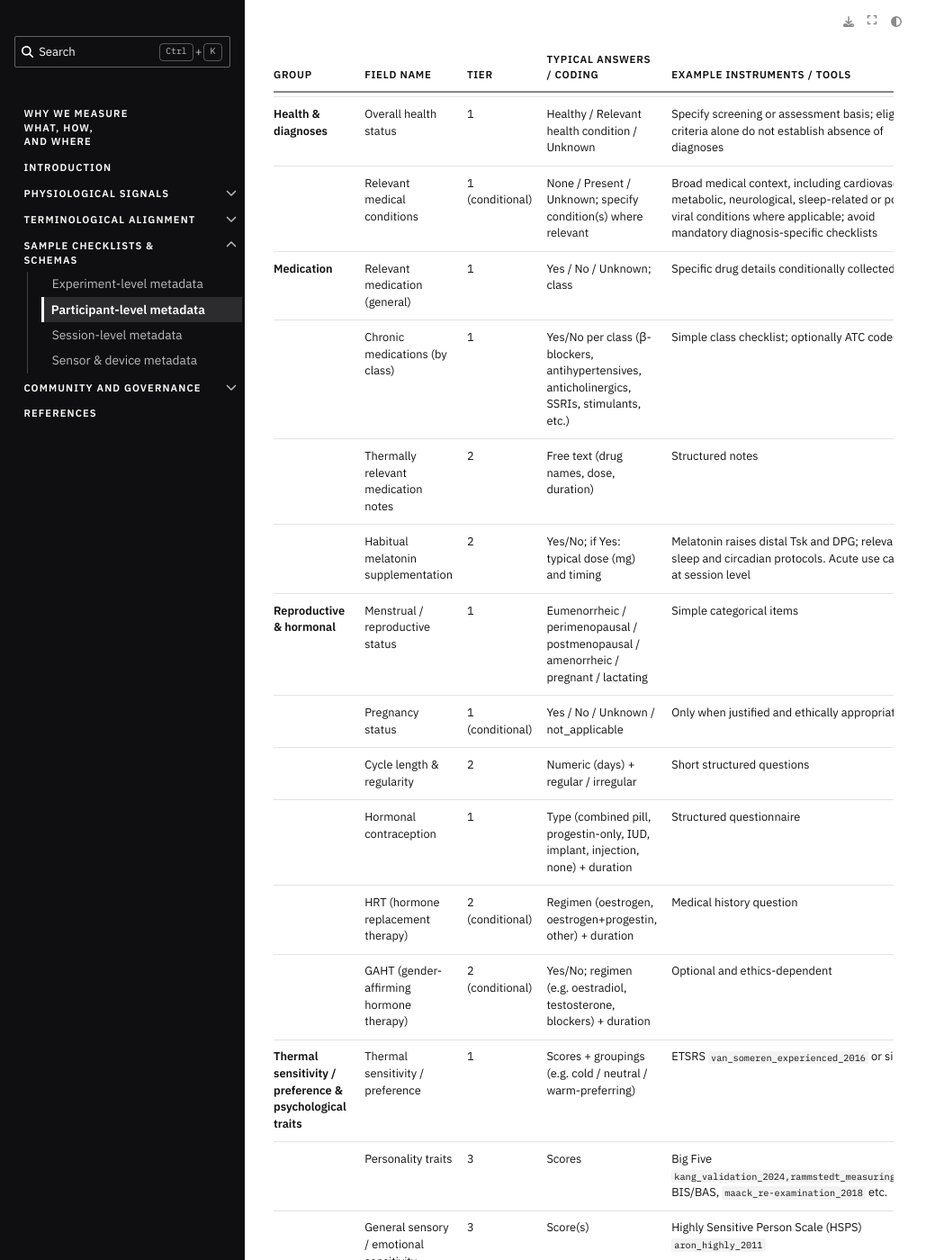
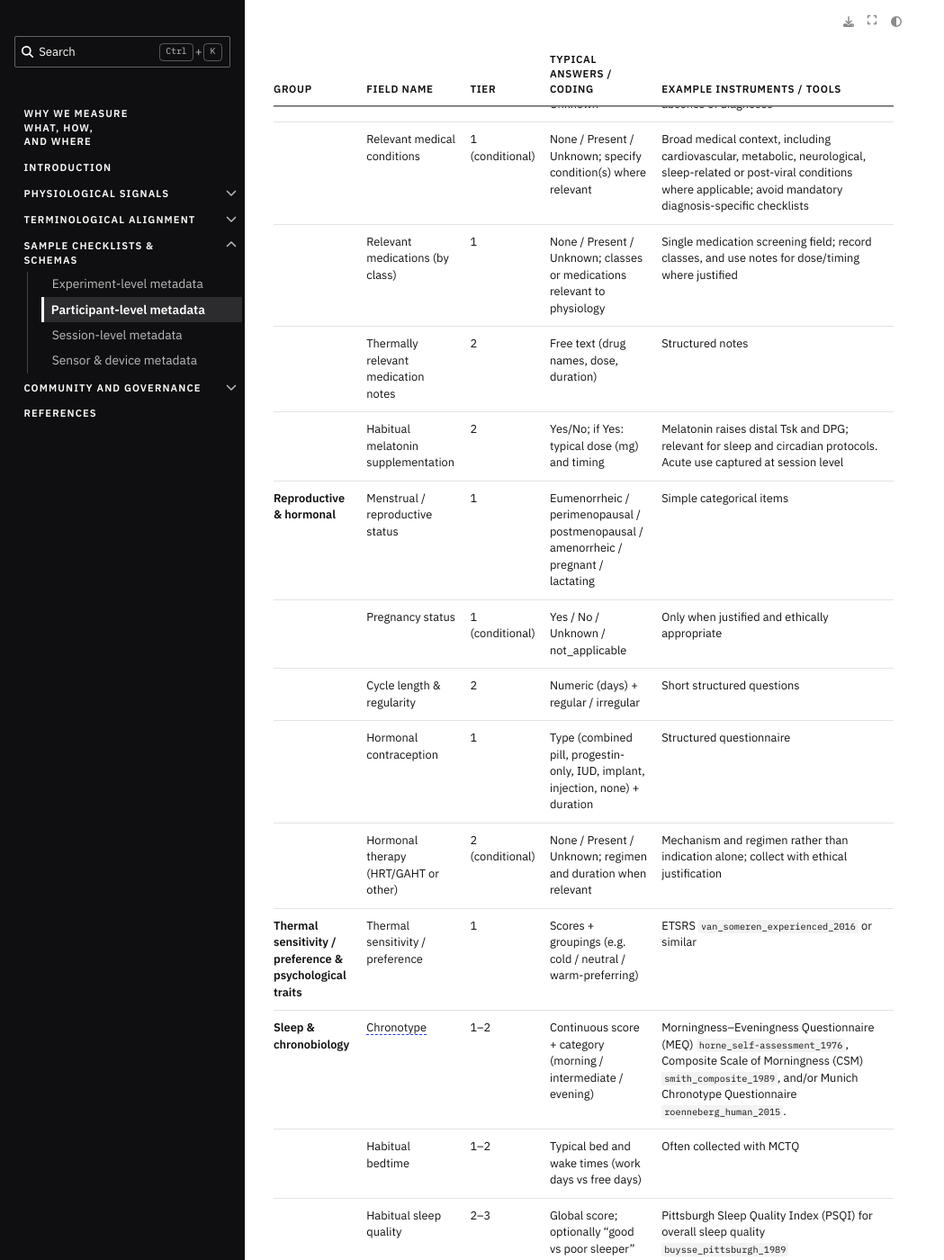
Before and after one commit to bilgekobas/WhyWeMeasureWhat, a Jupyter Book: the page built from book/content/sample-checklists-schemas/participant-level-metadata.md, in a window 1280 px wide and 1400 px high, scrolled down 2626 px. Shown: the whole window at 90% size, without its empty margins (0-1049 px from the left). Built offline with Jupyter Book 1.0.4 settings and Sphinx 7.4.7 and the Sphinx Book theme 1.1.4, drawn with Linux system fonts in a browser that asks for light colours; cross-references to code outside the pages are shown as plain code; some of the changed text lies outside the part shown.

Commit message:
Simplify and harmonise participant-level-metadata schema

```diff
--- a/book/content/sample-checklists-schemas/participant-level-metadata.md
+++ b/book/content/sample-checklists-schemas/participant-level-metadata.md
@@ -8,7 +8,7 @@
 
 - <u>Tier 2 -- Recommended:</u> Variables that strongly influence {ref}`thermoregulation <label-thermoregulation>` and improve interpretability, including body surface area, {ref}`thermal history <label-thermal-history>`, smoking and alcohol use, typical sleep timing, menstrual cycle characteristics, hormone therapies, thermosensitivity, and selected built-environment descriptors.
 
-- <u>Tier 3 -- Specialised:</u> More detailed or study-specific attributes, such as body composition, occupation, education, sensory-sensitivity or psychological scales, quality-of-life instruments, or vision/colour-vision assessments. These fields are optional but useful for specialised analyses or targeted protocols.
+- <u>Tier 3 -- Specialised:</u> More detailed or study-specific attributes, such as body composition, occupation,  quality-of-life instruments, or vision/colour-vision assessments. These fields are optional but useful for specialised analyses or targeted protocols.
 
 The participant metadata table can be implemented in a spreadsheet, REDCap form, or as structured CSV/TSV with accompanying JSON (e.g., a participants.tsv + participants.json pair following BIDS conventions).
 
@@ -34,36 +34,29 @@
 | | BMR/RMR (kcal/day) | 2 | Numeric | Specify measured or estimated |
 |  | Estimated energy requirement (kcal/day) | 3 (conditional) | Numeric; specify formula, inputs and activity factor | Participant-level estimate; not equivalent to BMR/RMR and only relevant for nutritional control |
 | | Body-composition method | 2 | BIA / DXA / predictive equation / other | Record provenance |
-| | Ethnic background / nationality | 3 | Categorical or free text; optional | — (decide based on ethics and purpose) |
+| | Ethnic background / nationality | 3 | Categorical or free text; optional | Optional only with a specific scientific/ethical rationale; nationality is not a physiological proxy |
 | **Thermal history & occupation** | Thermal history / {ref}`acclimation <label-acclimation>` background | 1 | Free text or categories (e.g. “>5 y in hot climate”, “recently relocated from cold climate”) | Short structured items |
 | | Occupation / profession | 3 | Categorical or free text (e.g. student, office worker, outdoor labour) | — (decide based on ethics and purpose) |
-| | Education level | 3 | Categorical (e.g. secondary / bachelor / master / PhD) | — (decide based on ethics and purpose) |
 | **Lifestyle & exposure** | Smoking status | 2 | Never / former / current; pack-years if known | PAR-Q+ {cite:p}`warburton_validation_2011` or simple screening form |
 | | Alcohol use (habitual) | 2 | Units per week or categories (none / occasional / regular) | AUDIT-C {cite:p}`lawford_alcohol_2012` or simple frequency |
 | | Regular caffeine intake | 2 | Cups per day or categories (low / moderate / high) | Simple frequency question |
-| | Physical activity / fitness level (habitual) | 2 | MET-min/week + category (low / moderate / high) | IPAQ-SF, IPAQ-LF {cite:p}`lee_validity_2011`, or GPAQ (WHO) {cite:p}`bull_global_2009` |
+| | Physical activity / fitness level (habitual) | 1–2 | MET-min/week + category (low / moderate / high) | IPAQ-SF, IPAQ-LF {cite:p}`lee_validity_2011`, or GPAQ (WHO) {cite:p}`bull_global_2009` |
 | **Health & diagnoses** | Overall health status | 1 | Healthy / Relevant health condition / Unknown | Specify screening or assessment basis; eligibility criteria alone do not establish absence of diagnoses |
 |  | Relevant medical conditions | 1 (conditional) | None / Present / Unknown; specify condition(s) where relevant | Broad medical context, including cardiovascular, metabolic, neurological, sleep-related or post-viral conditions where applicable; avoid mandatory diagnosis-specific checklists |
-| **Medication** | Relevant medication (general) | 1 | Yes / No / Unknown; class | Specific drug details conditionally collected |
-| | Chronic medications (by class) | 1 | Yes/No per class (β-blockers, antihypertensives, anticholinergics, SSRIs, stimulants, etc.) | Simple class checklist; optionally ATC codes |
+| | Relevant medications (by class) | 1 | None / Present / Unknown; classes or medications relevant to physiology | Single medication screening field; record classes, and use notes for dose/timing where justified |
 | | Thermally relevant medication notes | 2 | Free text (drug names, dose, duration) | Structured notes |
 | | Habitual melatonin supplementation | 2 | Yes/No; if Yes: typical dose (mg) and timing | Melatonin raises distal Tsk and DPG; relevant for sleep and circadian protocols. Acute use captured at session level |
 | **Reproductive & hormonal** | Menstrual / reproductive status | 1 | Eumenorrheic / perimenopausal / postmenopausal / amenorrheic / pregnant / lactating | Simple categorical items |
 | | Pregnancy status | 1 (conditional) | Yes / No / Unknown / not_applicable | Only when justified and ethically appropriate |
 | | Cycle length & regularity | 2 | Numeric (days) + regular / irregular | Short structured questions |
 | | Hormonal contraception | 1 | Type (combined pill, progestin-only, IUD, implant, injection, none) + duration | Structured questionnaire |
-| | HRT (hormone replacement therapy) | 2 (conditional) | Regimen (oestrogen, oestrogen+progestin, other) + duration | Medical history question |
-| | GAHT (gender-affirming hormone therapy) | 2 (conditional) | Yes/No; regimen (e.g. oestradiol, testosterone, blockers) + duration | Optional and ethics-dependent |
+| | Hormonal therapy (HRT/GAHT or other) | 2 (conditional) | None / Present / Unknown; regimen and duration when relevant | Mechanism and regimen rather than indication alone; collect with ethical justification |
 | **Thermal sensitivity / preference & psychological traits** | Thermal sensitivity / preference | 1 | Scores + groupings (e.g. cold / neutral / warm-preferring) | ETSRS {cite:p}`van_someren_experienced_2016` or similar |
-| | Personality traits | 3 | Scores | Big Five {cite:p}`kang_validation_2024,rammstedt_measuring_2007`, BIS/BAS, {cite:p}`maack_re-examination_2018` etc. |
-| | General sensory / emotional sensitivity | 3 | Score(s) | Highly Sensitive Person Scale (HSPS) {cite:p}`aron_highly_2011` |
-| | Psychological / psychiatric scales | 2–3 | Scores; cut-offs for depression, anxiety, etc. | PHQ-9, GAD-7, DASS-21 |
-| **Sleep & chronobiology** | {ref}`Chronotype <label-chronotype>` | 1 | Continuous score + category (morning / intermediate / evening) | Morningness--Eveningness Questionnaire (MEQ) {cite:p}`horne_self-assessment_1976`, Composite Scale of Morningness (CSM) {cite:p}`smith_composite_1989`, and/or Munich Chronotype Questionnaire {cite:p}`roenneberg_human_2015`. |
+| **Sleep & chronobiology** | {ref}`Chronotype <label-chronotype>` | 1–2 | Continuous score + category (morning / intermediate / evening) | Morningness--Eveningness Questionnaire (MEQ) {cite:p}`horne_self-assessment_1976`, Composite Scale of Morningness (CSM) {cite:p}`smith_composite_1989`, and/or Munich Chronotype Questionnaire {cite:p}`roenneberg_human_2015`. |
 | | Habitual bedtime | 1–2 | Typical bed and wake times (work days vs free days) | Often collected with MCTQ |
 | | Habitual sleep quality | 2–3 | Global score; optionally “good vs poor sleeper” | Pittsburgh Sleep Quality Index (PSQI) for overall sleep quality {cite:p}`buysse_pittsburgh_1989` |
 | | Habitual shift work | 2 | Never / former / current; if current: rotating / permanent nights / early starts | Chronic circadian misalignment shifts CBT and HRV rhythms independently of chronotype. Document pattern and duration {cite:p}`sack_circadian_2007,arendt_shift_2010` |
-| **Built-environment context (optional)** | Main dwelling type | 3 | Detached house / apartment / dormitory / informal | Simple categorical question |
-| | Home and/or office heating/cooling systems | 2 | Multi-select: central heating, floor heating, AC, fans, none, etc. | Simple checklist |
+| | Home and/or office heating/cooling systems | 2 (conditional) | Multi-select: central heating, floor heating, AC, fans, none, etc. | Simple checklist |
 | **Vision & sensory (for light/EEG-heavy protocols)** | Vision status | 3 | Normal with/without correction / impaired | Snellen or LogMAR chart; self-report |
 | | Colour vision | 3 | Normal / red–green deficiency / other | Ishihara plates or equivalent test |
 
```
